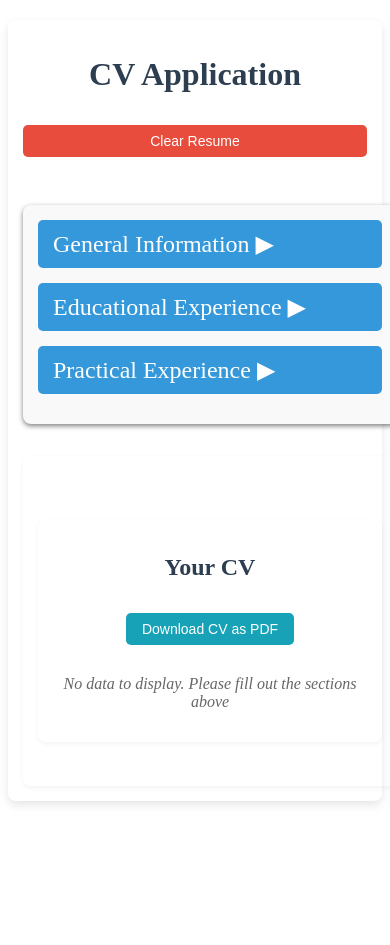
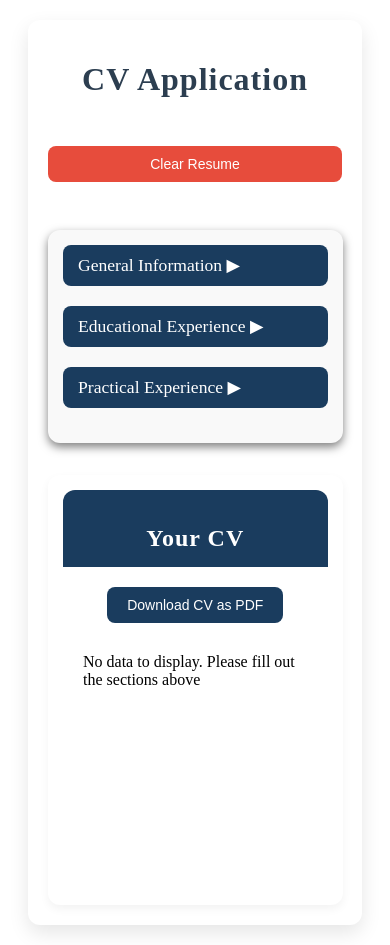
Before and after one commit to aleksfeschuk/cv-application, a React (Vite) app: page / in a window 390 px wide. Before the commit the page ends 844 px from the top, so only its background shows below. Built offline with nearby package versions, Linux system fonts and the light colour scheme.

Commit message:
improved styles, optimization adaptive design

```diff
--- a/index.html
+++ b/index.html
@@ -3,10 +3,7 @@
   <head>
     <meta charset="UTF-8" />
     <link rel="icon" type="image/svg+xml" href="/vite.svg" />
-    <link
-      href="https://fonts.googleapis.com/css2?family=Roboto:wght@300;400;500;700&display=swap"
-      rel="stylesheet"
-    />
+    <link href="https://fonts.googleapis.com/css2?family=Poppins:wght@400;500;600&display=swap" rel="stylesheet">
     <meta name="viewport" content="width=device-width, initial-scale=1.0" />
     <title>Vite + React</title>
   </head>
--- a/src/components/CVDisplay.jsx
+++ b/src/components/CVDisplay.jsx
@@ -99,7 +99,10 @@ function CVDisplay({ generalInfo, education, experience, onEdit, onDelete }) {
    };
    return (
     <div className="cv-display">
-        <h2>Your CV</h2>
+        <div className="cv-header">
+            <h2>Your CV</h2>
+        </div>
+        <div className="cv-content">
         <button className='download-button' onClick={generatePDF}>
             Download CV as PDF
         </button>
@@ -158,6 +161,7 @@ function CVDisplay({ generalInfo, education, experience, onEdit, onDelete }) {
         {!generalInfo && education.length === 0 && experience.length === 0 && (
             <p>No data to display. Please fill out the sections above</p>
         )}
+        </div>
     </div>
     );
 }
--- a/src/components/GeneralInfo.jsx
+++ b/src/components/GeneralInfo.jsx
@@ -55,7 +55,6 @@ function GeneralInfo({ onSubmit, onChange, initialData }) {
 
     return (
         <div className="general-info">
-            <h2>General Information</h2>
             <form onSubmit={handleSubmit}>
                 <div>
                     <label>Full Name:</label>
--- a/src/styles/App.scss
+++ b/src/styles/App.scss
@@ -1,23 +1,25 @@
 .body {
     margin: 0;
-    font-family: 'Roboto', sans-serif;
+    font-family: 'Poppins', sans-serif;
     background-color: #f5f6fa;
     color: #333;
 }
 
 .app-container {
-    max-width: 120rem;
-    margin: 20px auto;
-    padding: 2rem;
+    max-width: 1400px;
+    margin: 30px auto;
+    padding: 3rem;
     background-color: #fff;
-    box-shadow: 0 4px 10px rgba(0, 0, 0, 0.1);
-    border-radius: 8px;
+    box-shadow: 0 8px 20px rgba(0, 0, 0, 0.1);
+    border-radius: 12px;
 
     h1 {
         text-align: center;
         color: #2c3e50;
         font-weight: 700;
-        margin-bottom: 2rem;
+        margin-bottom: 3rem;
+        font-size: 2.5rem;
+        letter-spacing: 1px;
     }
 
     .button-group {
@@ -27,18 +29,19 @@
         margin-bottom: 3rem;
 
         .clear-button {
-            padding: 10px 20px;
+            padding: 12px 24px;
             background-color: #e74c3c;
             color: white;
             border: none;
-            border-radius: 5px;
+            border-radius: 8px;
             cursor: pointer;
             font-size: 16px;
             font-weight: 500;
-            transition: background-color 0.3s;
+            transition: background-color 0.3s transform 0.1;
 
             &:hover {
                 background-color: #c0392b;
+                transform: scale(1.05);
             }
         }
     }
@@ -56,62 +59,78 @@
 
         .left-column {
             background-color: #f9f9f9;
-            padding: 2rem;
-            border-radius: 8px;
-            box-shadow: 0 2px 5px rgba(0, 0, 0, 0.5);
+            padding: 25px;
+            border-radius: 12px;
+            box-shadow: 0 4px 10px rgba(0, 0, 0, 0.5);
 
             .accordion-section {
-                margin-bottom: 15px;
+                margin-bottom: 20px;
 
                 h2 {
                     margin: 0;
-                    padding: 10px 15px;
-                    background-color: #3498db;
+                    padding: 12px 20px;
+                    background-color: #1a3c5e;
                     color: white;
-                    border-radius: 5px;
+                    border-radius: 8px;
                     cursor: pointer;
                     font-weight: 500;
                     display: flex;
                     justify-content: space-between;
                     align-items: center;
-                    transition: background-color 0.3s;
+                    transition: background-color 0.3s transform 0.1s;
 
                     &:hover {
                         background-color: #2980b9;
+                        transform: scale(1.02);
                     }
                 }
             }
         }
 
         .right-column {
-            padding: 20px;
-            border-radius: 8px;
-            box-shadow: 0 2px 5px rgba(0, 0, 0, 0.05);
-            min-height: 300px;
+            background-color: #ffffff;
+            padding: 25px;
+            border-radius: 12px;
+            box-shadow: 0 4px 10px rgba(0, 0, 0, 0.05);
+            min-height: 400px;
         }
     }
 }
 
 @media (max-width: 768px) {
     .app-container {
-        padding: 15px;
+        padding: 20px;
+        margin: 20px;
+
+        h1 {
+            font-size: 2rem;
+        }
 
         .columns {
             flex-direction: column;
 
         .left-column,
         .right-column {
-            min-width: 100%;
+            min-width: 90%;
             padding: 15px;
         }
-      }
+
+        .left-column {
+            .accordion-section {
+                h2 {
+                    font-size: 1.1rem;
+                    padding: 10px 15px;
+                }
+            }
+        }
+    }
 
         .button-group {
             flex-direction: column;
-            gap: 10px;
+            gap: 15px;
 
             .clear-button {
-                padding: 8px 16px;
+                padding: 10px 20px;
                 font-size: 14px;
             }
         }
--- a/src/styles/CVDisplay.scss
+++ b/src/styles/CVDisplay.scss
@@ -1,32 +1,45 @@
 .cv-display {
-    margin-top: 3rem;
-    padding: 3rem;
-    background-color: white;
-    border-radius: 8px;
-    box-shadow: 0 2px 5px rgba(0, 0, 0, 0.05);
+    position: relative;
+    padding: 0;
+
+    .cv-header {
+        background-color: #1a3c5e;
+        padding: 2rem;
+        text-align: center;
+        border-top-left-radius: 12px;
+        border-top-right-radius: 12px;
 
         h2 {
-        margin-bottom: 2rem;
-        text-align: center;
-        color: #2c3e50;
+            margin-bottom: 0;
+            color: #fff;
             font-weight: 700;
+            font-size: 2rem;
+            letter-spacing: 1px;
         }
+    }
+
+    .cv-content {
+        padding: 3rem;
+        background-color: #ffffff;
+        border-bottom-left-radius: 12px;
+        border-bottom-right-radius: 12px;
 
         .download-button {
             display: block;
             margin: 0 auto 30px;
-        padding: 10px 20px;
-        background-color: #17a2b8;
+            padding: 12px 24px;
+            background-color: #1a3c5e;
             color: white;
             border: none;
-        border-radius: 5px;
+            border-radius: 8px;
             cursor: pointer;
             font-size: 16px;
             font-weight: 500;
-        transition: background-color 0.3s;
+            transition: background-color 0.3s, transform 0.1s;
 
             &:hover {
                 background-color: #138496;
+                transform: scale(1.05);
             }
         }
 
@@ -34,24 +47,36 @@
             margin-bottom: 3rem;
 
             h3 {
-            margin-bottom: 1.5rem;
-            color: #2c3e50;
-            font-weight: 500;
-            border-bottom: 2px solid #3498db;
-            padding-bottom: .5rem;
+                margin-bottom: 15px;
+                color: #1a3c5e;
+                font-weight: 600;
+                font-size: 1.5rem;
+                border-bottom: 2px solid #1a3c5e;
+                padding-bottom: 5px;
+            }
+
+            p {
+                margin: 8px 0;
+                font-size: 16px;
+                line-height: 1.6;
+                color: #333;
             }
 
             .cv-entry {
                 margin-bottom: 2rem;
-            padding: 1.5rem;
-            background-color: #f9f9f9;
-            border-left: 4px solid #3498db;
-            border-radius: 5px;
+                padding: 15px;
+                background-color: #f7f9fc;
+                border-left: 4px solid #1a3c5e;
+                border-radius: 8px;
+                transition: transform 0.2s;
 
+                &:hover {
+                    transform: translateY(-2px);
+                }
 
                 p {
                     margin: 5px 0;
-            font-size: 16px;
+                    font-size: 15px;
                     line-height: 1.5;
                 }
 
@@ -62,43 +87,16 @@
 
                     button {
                         padding: 8px 16px;
-                background-color: #3498db;
-                color: white;
                         border: none;
-                border-radius: 5px;
+                        border-radius: 6px;
                         cursor: pointer;
                         font-size: 14px;
                         font-weight: 500;
-                transition: background-color 0.3s;
+                        transition: background-color 0.3s, transform 0.1s;
 
-                &:hover {
-                background-color: #2980b9;
-                }
-            }
-
-            .delete-button {
-                background-color: #e74c3c;
-
-                &:hover {
-                    background-color: #c0392b;
-                }
-            }
-        }
-    }
-
-        .edit-button {
-            padding: 8px 16px;
+                        &.edit-button {
                             background-color: #f1c40f;
                             color: #2c3e50;
-            border: none;
-            border-radius: 5px;
-            cursor: pointer;
-            font-size: 14px;
-            font-weight: 500;
-            display: flex;
-            align-items: center;
-            gap: 5px;
-            transition: background-color 0.3s, transform 0.1s;
 
                             &:hover {
                                 background-color: #e1b307;
@@ -106,29 +104,49 @@
                             }
 
                             &:before {
-                content: '✏️';
+                                content:'✏️';
                                 margin-right: 5px;
+                            }
+                        }
+
+                        &.delete-button {
+                            background-color: #ff4d4f;
+                            color: white;
+
+                            &:hover {
+                                background-color: #e63946;
+                                transform: scale(1.05);
+                            }
+                        }
+                    }
                 }
             }
         }
 
-    p {
+        .no-data {
             text-align: center;
             color: #666;
             font-style: italic;
+            font-size: 16px;
+        }
     }
 }
 
 @media (max-width: 600px) {
     .cv-display {
+        .cv-header {
             padding: 15px;
 
             h2 {
-            font-size: 24px;
+                font-size: 1.5rem;
+            }
         }
 
+        .cv-content {
+            padding: 20px;
+
             .download-button {
-            padding: 8px 16px;
+                padding: 10px 20px;
                 font-size: 14px;
             }
 
@@ -136,14 +154,18 @@
                 margin-bottom: 20px;
 
             h3 {
-            font-size: 18px;
+                font-size: 1.25rem;
+            }
+
+            p {
+                font-size: 14px;
             }
 
             .cv-entry {
                 padding: 10px;
 
                 p {
-                font-size: 14px;
+                    font-size: 13px;
                 }
 
                 .button-group {
@@ -155,10 +177,10 @@
                     }
                 }
             }
+        }
 
-            .edit-button {
-                padding: 6px 12px;
-                font-size: 12px;
+            .no-data {
+                font-size: 14px;
             }
         }
     }
```
Lines whose indentation alone changed are shown as unchanged.
